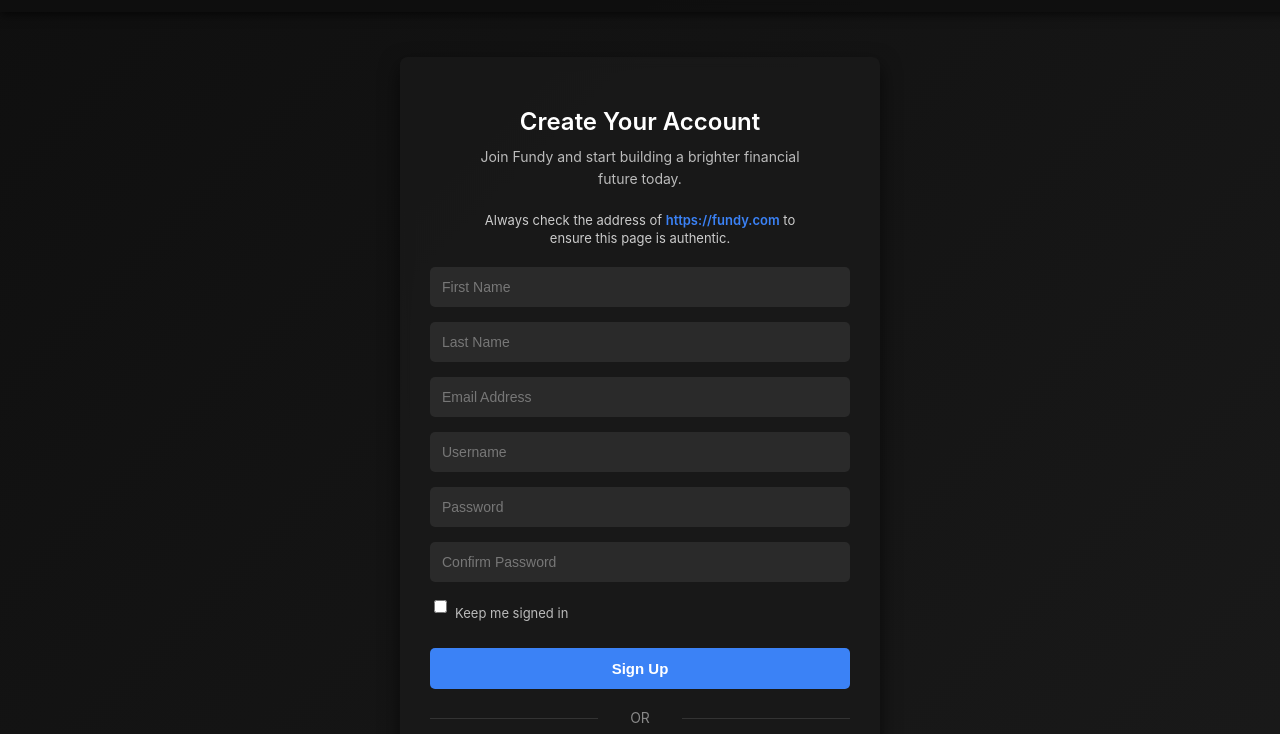
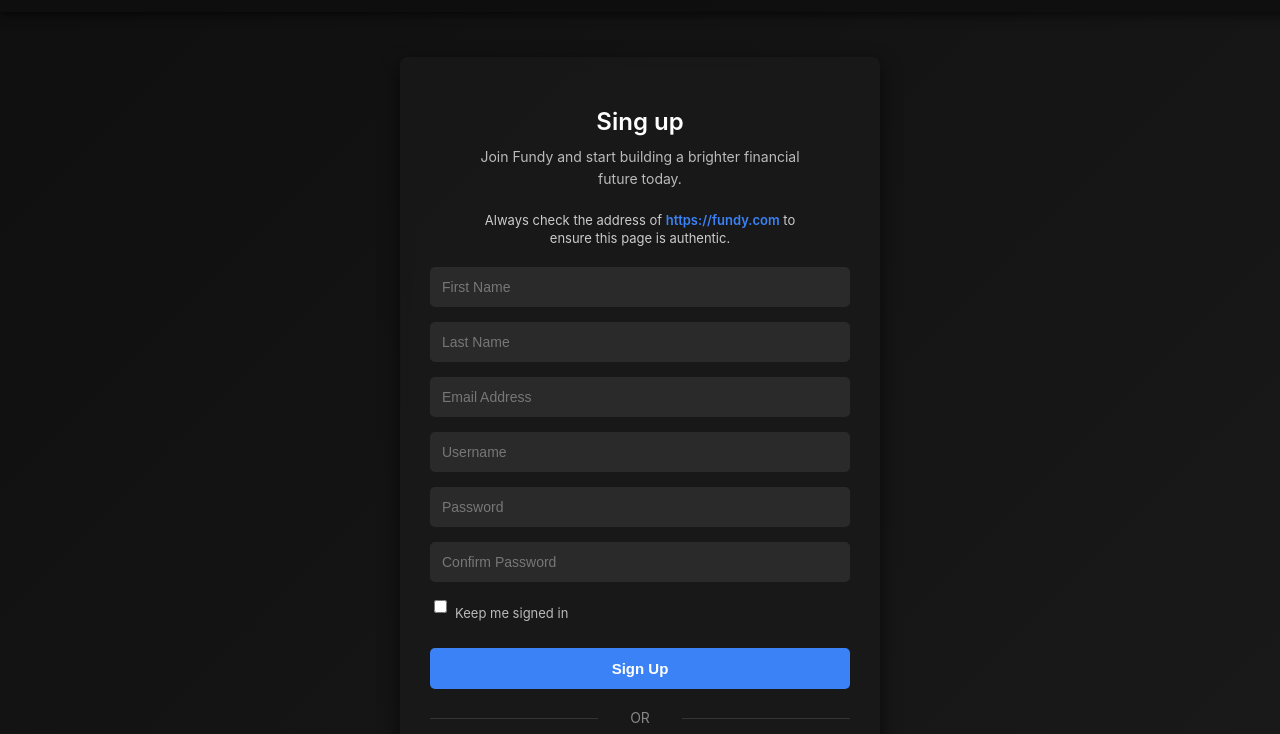
Before and after one commit to ElStevenn/nginx_frontend, a plain HTML site: page src/auth/login.html in a window 1280 px wide. Both pictures are taken after a click on the element "Create one". Shown: the part 63-797 px from the top of the page. Drawn offline with Linux system fonts and the light colour scheme; no server answers; files whose address does not match are found by name.

Commit message:
test changing stuff

```diff
--- a/src/auth/login.html
+++ b/src/auth/login.html
@@ -422,7 +422,7 @@
 
         <!-- Register Box -->
         <div class="auth-box" id="register-box" style="display:none;">
-            <h2>Create Your Account</h2>
+            <h2>Sing up</h2>
             <p>Join Fundy and start building a brighter financial future today.</p>
             <div class="security-note">
                 Always check the address of
```
Also changed, not shown: 3 other files.
